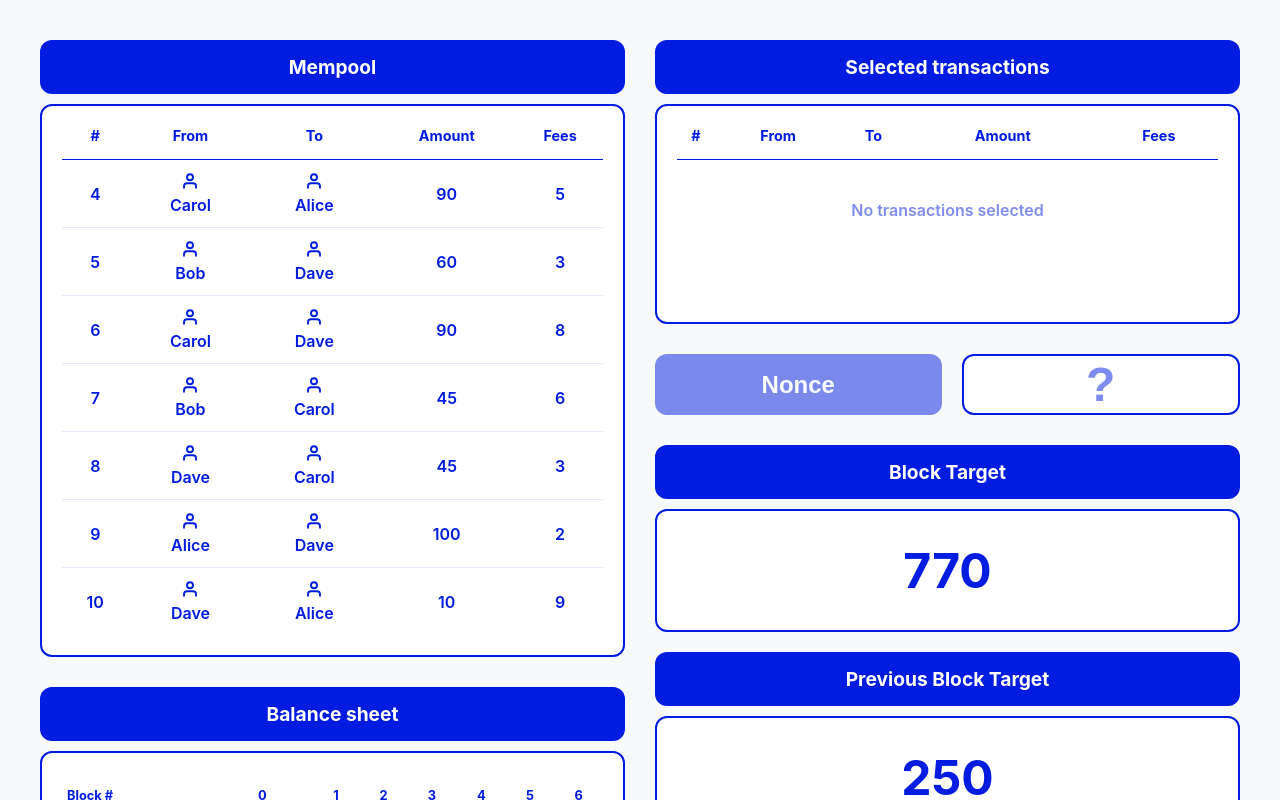
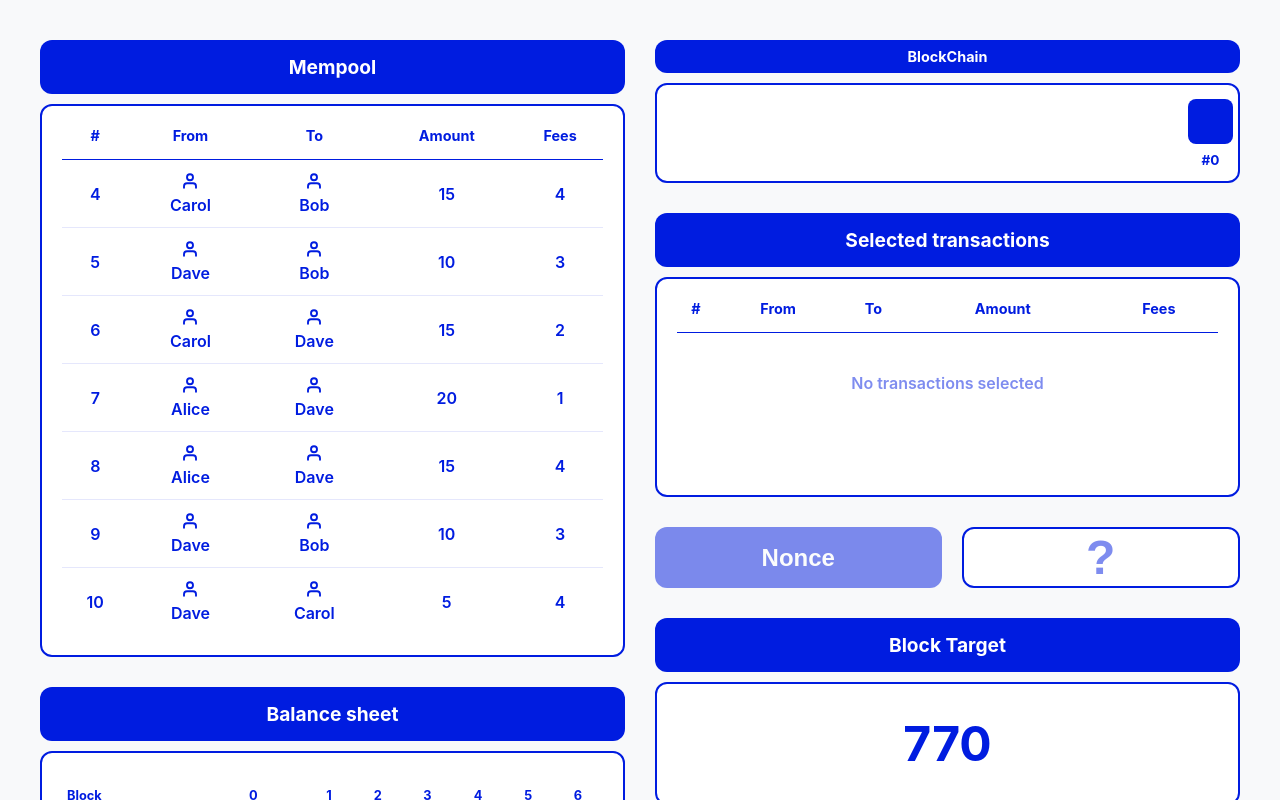
Before and after one commit to BitPolito/MiningGame, a React (Vite) app: page / in a window 1280 px wide. Shown: the top 800 px of the page. Built offline with nearby package versions, Linux system fonts and the light colour scheme.

Commit message:
FIX #1 : Fix the negative balance , FEAT: Add blockchain visualization

```diff
--- a/src/App.jsx
+++ b/src/App.jsx
@@ -36,28 +36,47 @@ function App() {
     Dave: getNameValue("Dave")
   }
 
-  const generateMempool = (currentBlockNum) => {
+  const generateMempool = (currentBlockNum, balances) => {
     const pool = []
     for(let i=0; i<7; i++) {
-      const sender = users[Math.floor(Math.random() * users.length)]
+      const validSenders = users.filter(u => balances[u] >= 6);
+      let sender = users[Math.floor(Math.random() * users.length)];
+      if (validSenders.length > 0) {
+        sender = validSenders[Math.floor(Math.random() * validSenders.length)];
+      }
+
       let receiver = sender
       while(receiver === sender) {
         receiver = users[Math.floor(Math.random() * users.length)]
       }
+
+      let amount = 5;
+      let fee = 1;
+
+      if (balances[sender] >= 6) {
+        const maxTx = balances[sender];
+        const maxMultipleOf5 = Math.floor((maxTx - 1) / 5) * 5;
+        const limitOptions = Math.min(maxMultipleOf5 / 5, 4); // amounts: 5, 10, 15, 20
+        amount = (Math.floor(Math.random() * limitOptions) + 1) * 5;
+
+        const maxFee = Math.min(4, maxTx - amount);
+        fee = maxFee > 0 ? (Math.floor(Math.random() * maxFee) + 1) : 1;
+      }
+
       pool.push({
         id: currentBlockNum * 10 + i, // unique ids across blocks
         displayId: i + 4, // matching the image roughly for visual
         sender,
         receiver,
-        amount: Math.floor(Math.random() * 19) * 5 + 10, // 2-digit multiple of 5 (10-100)
-        fee: Math.floor(Math.random() * 9) + 1 // 1-digit number (1-9)
+        amount,
+        fee
       })
     }
     setMempool(pool)
   }
 
   useEffect(() => {
-    generateMempool(blockNum)
+    generateMempool(blockNum, balanceHistory[0])
   }, [])
 
   const toggleSelection = (id) => {
@@ -69,17 +88,21 @@ function App() {
         const txToSelect = mempool.find(t => t.id === id);
         const currentBalances = balanceHistory[balanceHistory.length - 1];
 
-        // Validation 1: Sufficient Balance
-        if (txToSelect.amount + txToSelect.fee > currentBalances[txToSelect.sender]) {
-          setMessage(`Insufficient balance: ${txToSelect.sender} only has ${currentBalances[txToSelect.sender]}, needs ${txToSelect.amount + txToSelect.fee}.`);
+        const currentSenderSelected = mempool.filter(t => selectedTxIds.includes(t.id) && t.sender === txToSelect.sender);
+        const selectedCost = currentSenderSelected.reduce((sum, t) => sum + t.amount + t.fee, 0);
+
+        // Validation 1: Sufficient Balance (Cumulative)
+        if (selectedCost + txToSelect.amount + txToSelect.fee > currentBalances[txToSelect.sender]) {
+          setMessage(`Insufficient balance: ${txToSelect.sender} only has ${currentBalances[txToSelect.sender]}, needs ${selectedCost + txToSelect.amount + txToSelect.fee} for all selected transactions.`);
           return;
         }
 
         // Validation 2: Highest Fee Priority
-        const validUnselectedTxs = mempool.filter(t =>
-          !selectedTxIds.includes(t.id) &&
-          (t.amount + t.fee <= currentBalances[t.sender])
-        );
+        const validUnselectedTxs = mempool.filter(t => {
+          if (selectedTxIds.includes(t.id)) return false;
+          const senderSelectedCost = mempool.filter(sel => selectedTxIds.includes(sel.id) && sel.sender === t.sender).reduce((sum, sel) => sum + sel.amount + sel.fee, 0);
+          return (senderSelectedCost + t.amount + t.fee <= currentBalances[t.sender]);
+        });
 
         const needed = 3 - selectedTxIds.length;
         if (needed > 0 && validUnselectedTxs.length > 0) {
@@ -139,7 +162,7 @@ function App() {
       // Increase target by at least 700 to ensure the next nonce will always be > 0
       // (Max possible blockValue for 3 txs is around 618)
       setTarget(target + Math.floor(Math.random() * 500) + 700)
-      generateMempool(blockNum + 1)
+      generateMempool(blockNum + 1, currentBalances)
       setSelectedTxIds([])
       setNonceInput('')
       setMessage('Block Mined Successfully! On to the next block.')
@@ -198,7 +221,7 @@ function App() {
           <table className="balance-table">
             <thead>
               <tr>
-                <th style={{ textAlign: 'left' }}>Block #</th>
+                <th style={{ textAlign: 'left' }}>Block</th>
                 {columns.map(col => (
                   <th key={col}>{col}</th>
                 ))}
@@ -224,6 +247,22 @@ function App() {
 
       {/* RIGHT COLUMN */}
       <div className="col-right">
+        {/* Blockchain Visualizer Section */}
+        <div style={{ marginBottom: '30px' }}>
+          <div className="widget-title" style={{ fontSize: '0.9rem', padding: '8px' }}>BlockChain</div>
+          <div className="widget-content blockchain-container">
+            {[...Array(blockNum).keys()].reverse().map((i, index, arr) => (
+              <div key={i} className="block-wrapper">
+                <div className="block-column">
+                  <div className="block-square"></div>
+                  <div className="block-number">#{i}</div>
+                </div>
+                {index < arr.length - 1 && <div className="block-connector"></div>}
+              </div>
+            ))}
+          </div>
+        </div>
+
         {/* Selected Transactions Section */}
         <div className="widget-title">Selected transactions</div>
         <div className="widget-content" style={{ marginBottom: '30px', minHeight: '220px' }}>
@@ -288,7 +327,7 @@ function App() {
 
         {/* Name Values Guide Section */}
         <div style={{ marginTop: '20px' }}>
-          <div className="widget-title" style={{ fontSize: '0.9rem', padding: '8px' }}>Name Values Guide</div>
+          <div className="widget-title" style={{ fontSize: '0.9rem', padding: '8px' }}>Name Guide</div>
           <div className="widget-content" style={{ display: 'flex', justifyContent: 'space-around', alignItems: 'center', padding: '10px', minHeight: 'auto' }}>
             {users.map(u => (
               <div key={u} style={{ textAlign: 'center' }}>
@@ -298,6 +337,7 @@ function App() {
             ))}
           </div>
         </div>
+
       </div>
     </div>
   )
--- a/src/index.css
+++ b/src/index.css
@@ -204,3 +204,45 @@ tr.clickable.selected td:last-child {
   text-align: center;
   font-weight: bold;
 }
+
+/* Blockchain Visualizer */
+.blockchain-container {
+  display: flex;
+  align-items: center;
+  justify-content: flex-end;
+  padding: 10px 5px;
+}
+
+.block-wrapper {
+  display: flex;
+  align-items: center;
+  flex-shrink: 0;
+}
+
+.block-connector {
+  width: 25px;
+  height: 2px;
+  margin-bottom: 30%;
+  background-color: var(--color-blue);
+}
+
+.block-column {
+  display: flex;
+  flex-direction: column;
+  align-items: center;
+  gap: 8px;
+}
+
+.block-square {
+  width: 45px;
+  height: 45px;
+  background-color: var(--color-blue);
+  border-radius: 8px;
+
+}
+
+.block-number {
+  font-weight: bold;
+  font-size: 0.85rem;
+  color: var(--color-blue);
+}
```
